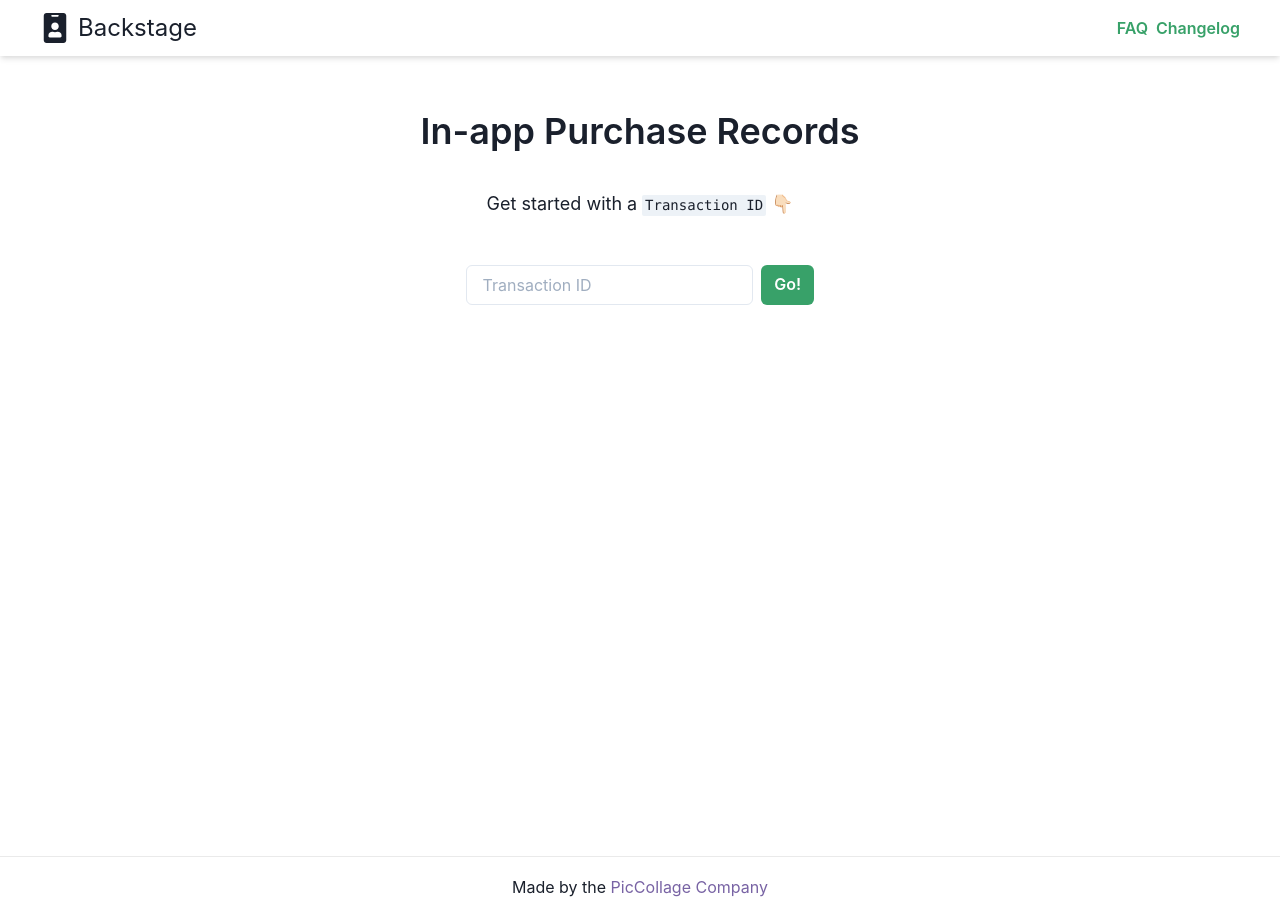
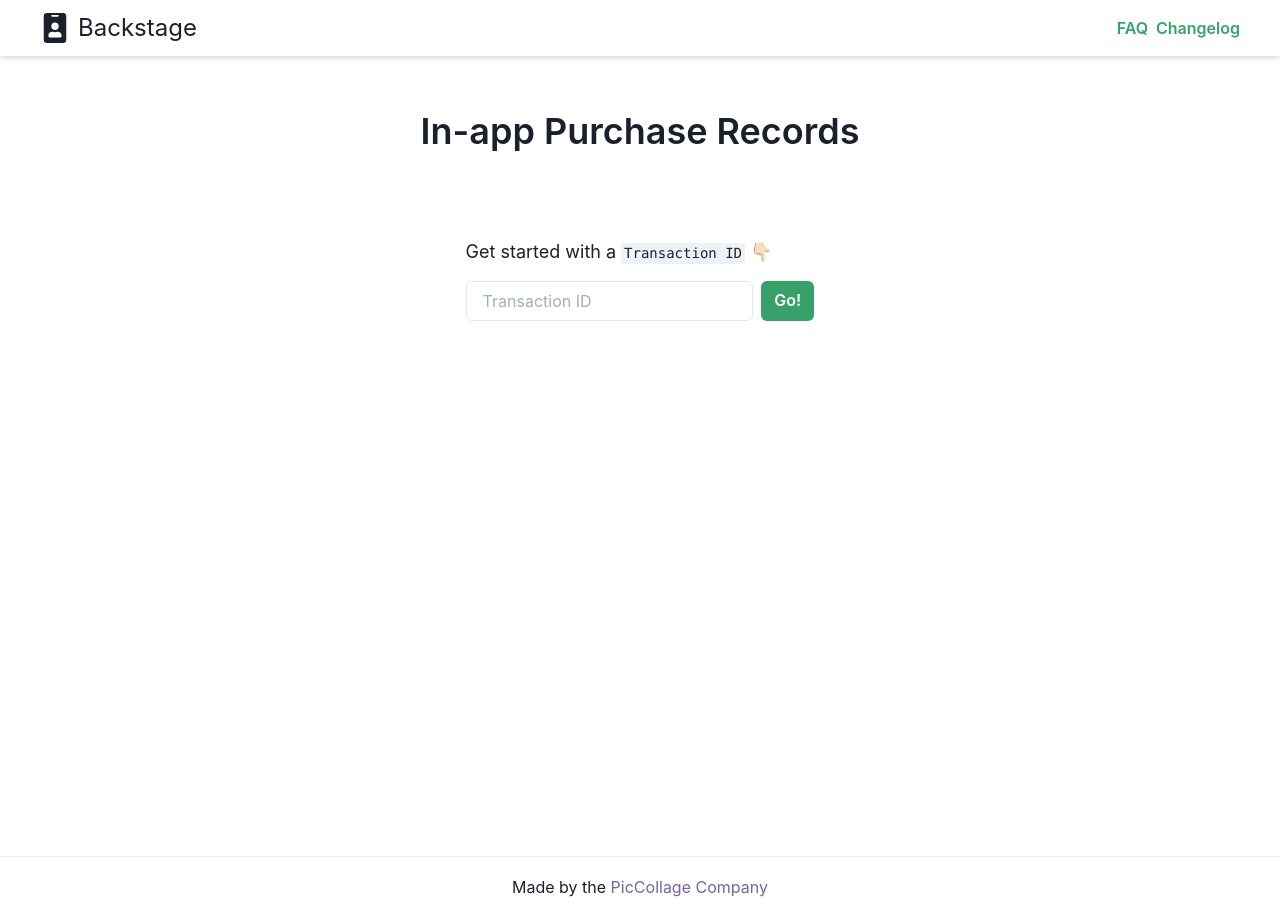
Before and after one commit to simonlee2/Backstage, a Next.js app: page / in a window 1280 px wide. Built offline with nearby package versions, Linux system fonts and the light colour scheme.

Commit message:
Fine tune index ui

```diff
--- a/pages/index.js
+++ b/pages/index.js
@@ -60,17 +60,20 @@ export default function Home() {
         <Text fontSize={ ["2xl","4xl"] } fontWeight="semibold" py="8">
           In-app Purchase Records
         </Text>
+        <Box py="12">
           <Text fontSize={ ["md","lg"] }>
             Get started with a <Code className={styles.code}>Transaction ID</Code> 👇🏻
           </Text>
 
           {/* Input */}
           <form onSubmit={handleSubmit}>
-          <HStack py="12">
+            <HStack py="4">
               <Input id="tid" name="tid" type="text" placeholder="Transaction ID" required />
               <Button isLoading={ isLoading } type="submit" colorScheme="green">Go!</Button>
             </HStack>
           </form>
+        </Box>
+        <Box h="10" />
         <Subscriptions data={ transactionDetail.subscriptions }></Subscriptions>
         <History data={ transactionDetail.history }></History>
       </Container>
```
Lines whose indentation alone changed are shown as unchanged.
